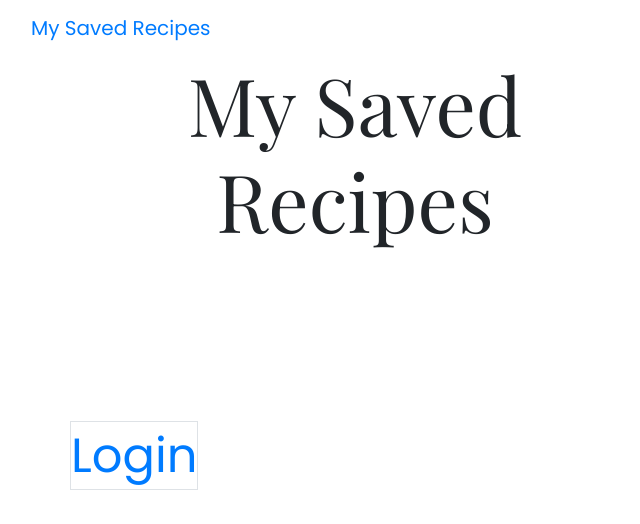
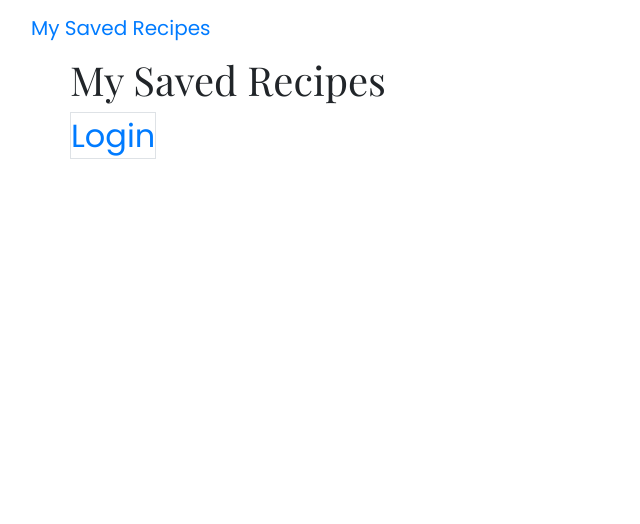
Before and after one commit to davidlewallen/recipe-app, a React app: page / in a window 1280 px wide. Shown: the top 524 px of the page, without its empty margins (0-640 px from the left). Built offline with nearby package versions, Linux system fonts and the light colour scheme; no server answers.

Commit message:
updated styling for homepage

```diff
--- a/src/common/assets/styles/app.css
+++ b/src/common/assets/styles/app.css
@@ -24,7 +24,6 @@
 
 h1 {
   font-family: 'Playfair Display', serif;
-  font-size: 5em;
 }
 
 .mt {
--- a/src/common/scenes/homepage/assets/index.css
+++ b/src/common/scenes/homepage/assets/index.css
@@ -1,4 +1,5 @@
+
 .homepage .link {
-  line-height: 50vh;
-  font-size: 3em;
+  /* line-height: 50vh; */
+  font-size: 2em;
 }
--- a/src/common/scenes/homepage/components/index.jsx
+++ b/src/common/scenes/homepage/components/index.jsx
@@ -7,15 +7,14 @@
 const Homepage = () => (
   <Grid className="homepage align-center">
     <Row>
-      <Col xs={12} sm={6} smOffset={3}>
+      <Col xs={12}>
         <h1>My Saved Recipes</h1>
       </Col>
     </Row>
     <Row>
       <Col
         className="login align-center"
-        xs={2}
-        xsOffset={5}
+        xs={12}
       >
         <Link
           className="link align-center border"
```
Also changed, not shown: public/index.html (+0 -19 lines).
